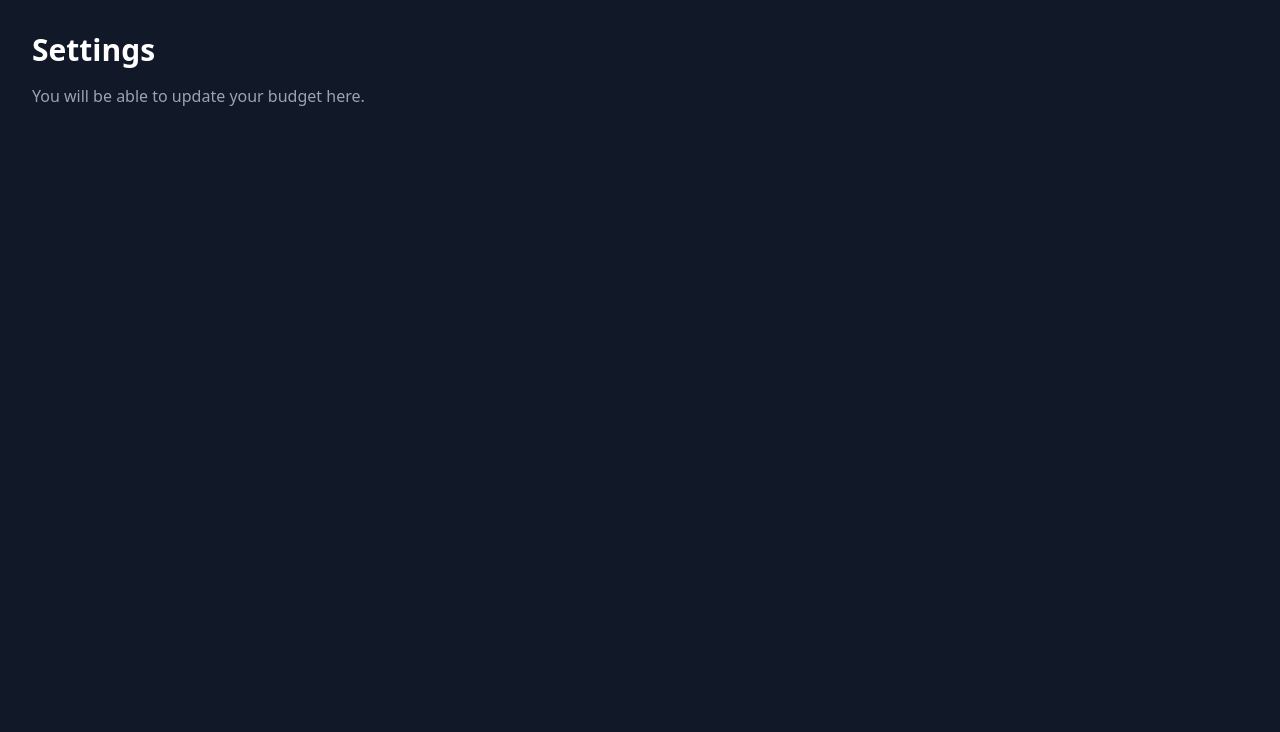
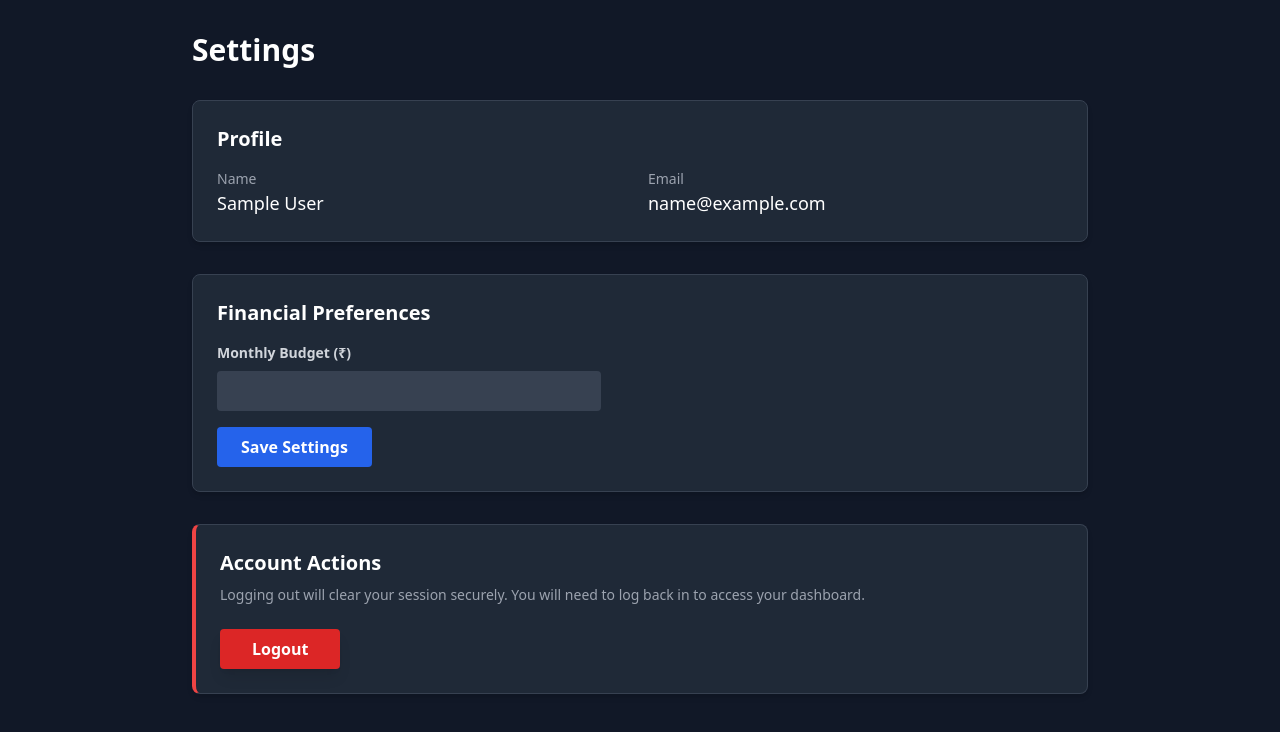
Before and after one commit to AryanGoyal17/Spendly, a React app in the folder frontend/: page /settings in a window 1280 px wide. Shown: the top 732 px of the page. Built offline with nearby package versions, Linux system fonts and the light colour scheme; no server answers; sample sign-in values are in the browser's storage; the HTML template or start-up script is replaced by a standard one.

Commit message:
feat: build user settings page with budget update and logout functionality

```diff
--- a/frontend/src/pages/Settings.jsx
+++ b/frontend/src/pages/Settings.jsx
@@ -1,8 +1,127 @@
+import { useState, useEffect } from 'react';
+import axios from 'axios';
+import { useAuth } from '../context/AuthContext';
+
 const Settings = () => {
+  const { token, user, logout } = useAuth();
+
+  const [budget, setBudget] = useState('');
+  const [loading, setLoading] = useState(true);
+  const [saving, setSaving] = useState(false);
+  const [message, setMessage] = useState({ text: '', type: '' });
+
+  // Load the current budget on page load
+  useEffect(() => {
+    const fetchBudget = async () => {
+      try {
+        const response = await axios.get('http://localhost:5000/api/user/me', {
+          headers: { Authorization: `Bearer ${token}` }
+        });
+        setBudget(response.data.monthlyBudget || 0);
+      } catch (error) {
+        console.error('Error fetching user data:', error);
+      } finally {
+        setLoading(false);
+      }
+    };
+
+    if (token) fetchBudget();
+  }, [token]);
+
+  // Handle form submission to update the budget
+  const handleSave = async (e) => {
+    e.preventDefault();
+    setSaving(true);
+    setMessage({ text: '', type: '' });
+
+    try {
+      await axios.put(
+        'http://localhost:5000/api/user/budget',
+        { monthlyBudget: Number(budget) },
+        { headers: { Authorization: `Bearer ${token}` } }
+      );
+      setMessage({ text: 'Budget updated successfully!', type: 'success' });
+    } catch (error) {
+      console.error('Error saving budget:', error);
+      setMessage({ text: 'Failed to update budget.', type: 'error' });
+    } finally {
+      setSaving(false);
+    }
+  };
+
   return (
     <div className="p-8 text-white bg-gray-900 min-h-screen">
-      <h1 className="text-3xl font-bold">Settings</h1>
-      <p className="mt-4 text-gray-400">You will be able to update your budget here.</p>
+      <div className="max-w-4xl mx-auto">
+        <h1 className="text-3xl font-bold mb-8">Settings</h1>
+
+        {/* Profile Section */}
+        <div className="bg-gray-800 p-6 rounded-lg shadow-md border border-gray-700 mb-8">
+          <h2 className="text-xl font-bold text-white mb-4">Profile</h2>
+          <div className="grid grid-cols-1 md:grid-cols-2 gap-4">
+            <div>
+              <p className="text-gray-400 text-sm">Name</p>
+              <p className="text-white text-lg font-medium">{user?.name || 'User'}</p>
+            </div>
+            <div>
+              <p className="text-gray-400 text-sm">Email</p>
+              <p className="text-white text-lg font-medium">{user?.email || 'user@example.com'}</p>
+            </div>
+          </div>
+        </div>
+
+        {/* Budget Section */}
+        <div className="bg-gray-800 p-6 rounded-lg shadow-md border border-gray-700 mb-8">
+          <h2 className="text-xl font-bold text-white mb-4">Financial Preferences</h2>
+
+          {loading ? (
+            <p className="text-gray-400">Loading settings...</p>
+          ) : (
+            <form onSubmit={handleSave}>
+              <div className="mb-4 max-w-sm">
+                <label className="block text-gray-300 text-sm font-bold mb-2">
+                  Monthly Budget (₹)
+                </label>
+                <input
+                  type="number"
+                  value={budget}
+                  onChange={(e) => setBudget(e.target.value)}
+                  className="w-full px-3 py-2 bg-gray-700 text-white rounded focus:outline-none focus:ring-2 focus:ring-blue-500"
+                  required
+                  min="0"
+                />
+              </div>
+
+              {message.text && (
+                <div className={`mb-4 p-3 rounded flex items-center ${message.type === 'success' ? 'bg-green-900/50 text-green-400 border border-green-500' : 'bg-red-900/50 text-red-400 border border-red-500'}`}>
+                  {message.text}
+                </div>
+              )}
+
+              <button
+                type="submit"
+                disabled={saving}
+                className="bg-blue-600 hover:bg-blue-700 text-white font-bold py-2 px-6 rounded focus:outline-none focus:ring-2 focus:ring-blue-500 disabled:opacity-50 transition-colors"
+              >
+                {saving ? 'Saving...' : 'Save Settings'}
+              </button>
+            </form>
+          )}
+        </div>
+
+        {/* Logout Section */}
+        <div className="bg-gray-800 p-6 rounded-lg shadow-md border border-gray-700 border-l-4 border-l-red-500">
+          <h2 className="text-xl font-bold text-white mb-2">Account Actions</h2>
+          <p className="text-gray-400 mb-6 text-sm">
+            Logging out will clear your session securely. You will need to log back in to access your dashboard.
+          </p>
+          <button
+            onClick={logout}
+            className="bg-red-600 hover:bg-red-700 text-white font-bold py-2 px-8 rounded transition-colors shadow-lg"
+          >
+            Logout
+          </button>
+        </div>
+      </div>
     </div>
   );
 };
```
